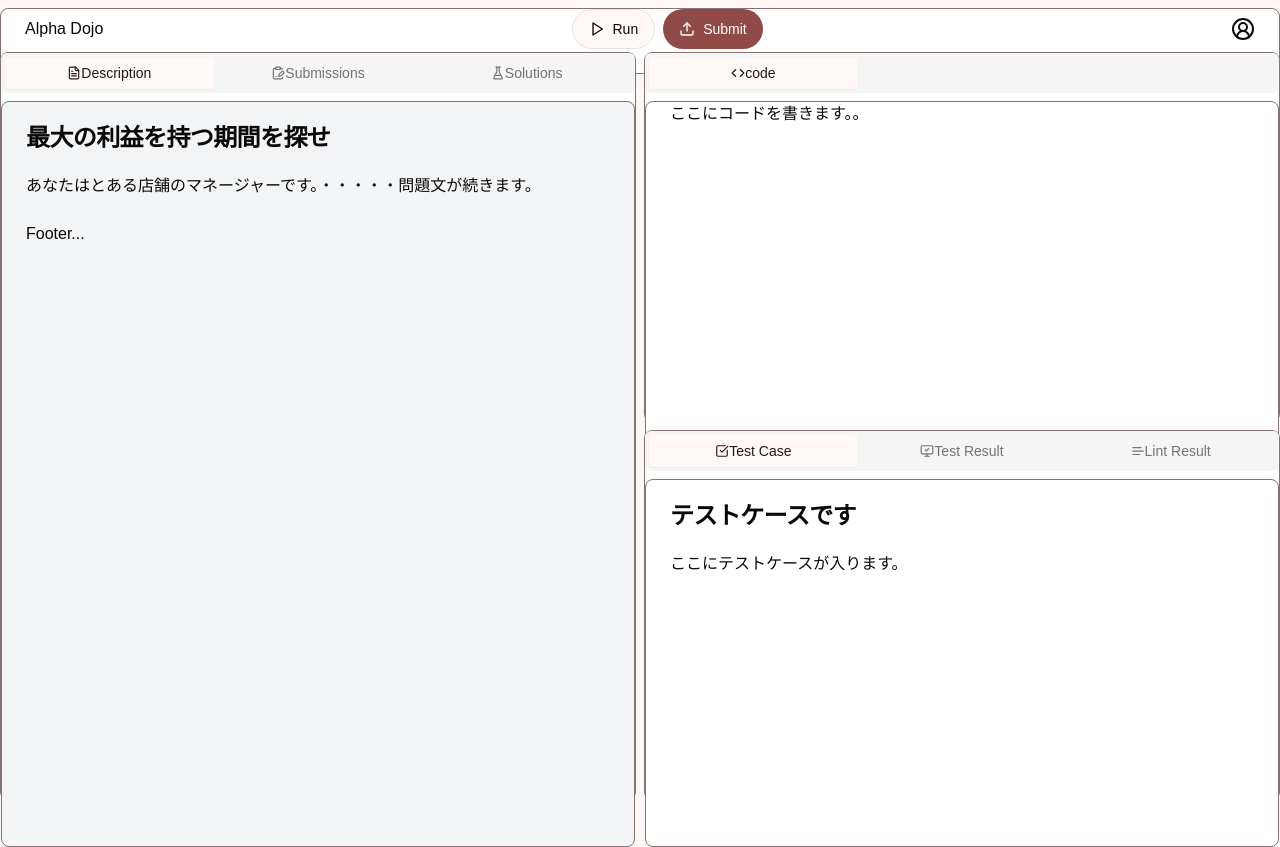
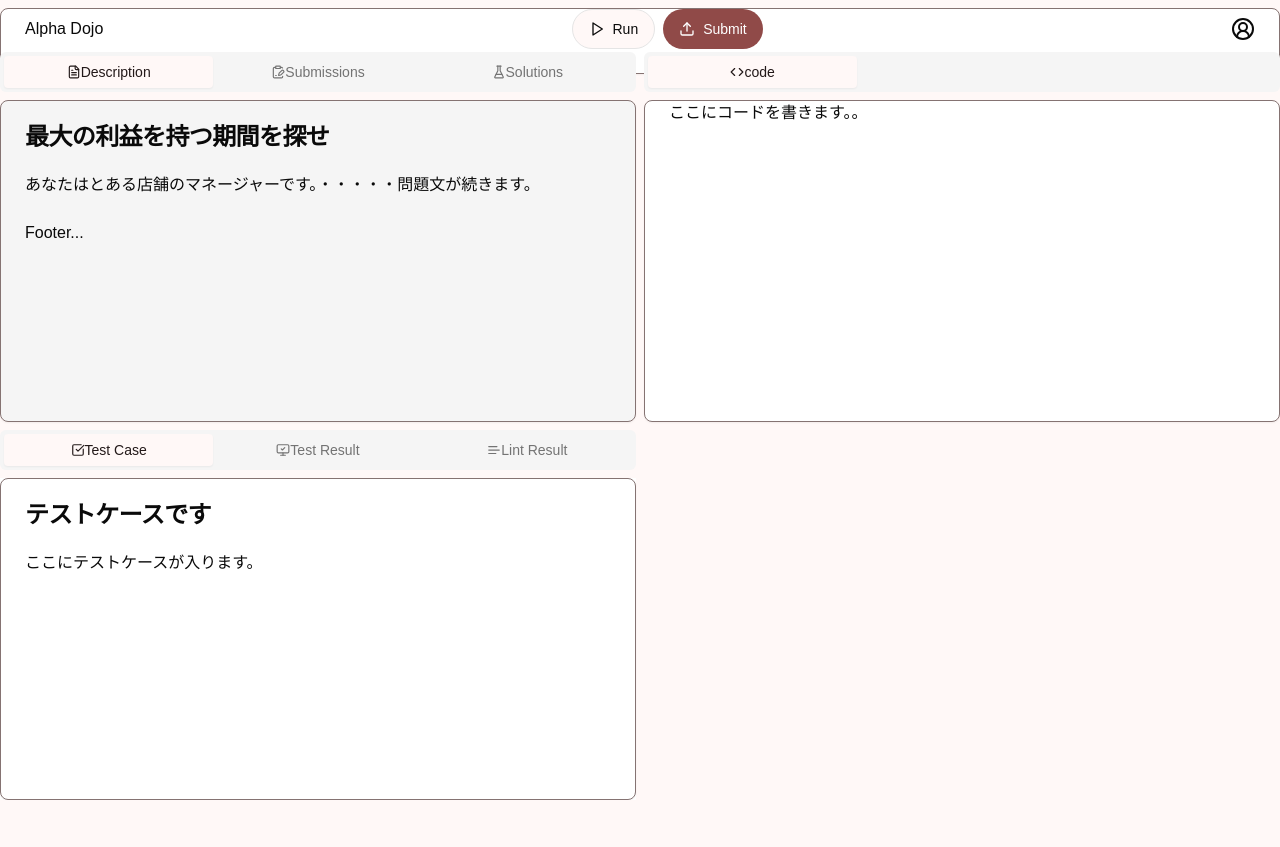
Before and after one commit to Greek-Academy/alpha-dojo-v2, a Next.js app: page / in a window 1280 px wide. After the commit the page ends 800 px from the top, so only its background shows below. Built offline with nearby package versions, Linux system fonts and the light colour scheme.

Commit message:
fix: React-Grid-Layout を適用するために、各 tab デザインのバグ (タブの内容がはみ出る) を修正

```diff
--- a/app/components/code-tab.tsx
+++ b/app/components/code-tab.tsx
@@ -4,24 +4,20 @@ import { Code } from 'lucide-react';
 
 export const CodeTab = () => {
   return (
-    <Card className="w-full h-full">
-      <Tabs defaultValue="code" className="w-full h-full">
+    <Tabs defaultValue="code" className='h-full flex flex-col [&:not(:first-child)]:*:flex-grow' /** flex 以降は DOJO-31 で実装予定なので、今後不要 */>
       <TabsList className="grid w-full grid-cols-3">
         <TabsTrigger value="code" className="w-full">
           <Code size="14" />
           code
         </TabsTrigger>
       </TabsList>
-        <div className="h-full">
-          <TabsContent value="code" className="h-full bg-white">
+      <TabsContent value="code">
         <Card className="h-full">
           <CardContent className="space-y-2">
             ここにコードを書きます。。
           </CardContent>
         </Card>
       </TabsContent>
-        </div>
     </Tabs>
-    </Card>
   );
 };
--- a/app/components/problem-tab.tsx
+++ b/app/components/problem-tab.tsx
@@ -10,24 +10,22 @@ import { ClipboardPenLine, FileText, FlaskConical } from 'lucide-react';
 
 export const ProbremTab = () => {
   return (
-    <Card className="row-span-2 w-full h-full">
-      <Tabs defaultValue="description" className="w-full h-full">
-        <TabsList className="grid w-full grid-cols-3">
-          <TabsTrigger value="description" className="w-full">
+    <Tabs defaultValue="description" className='h-full flex flex-col [&:not(:first-child)]:*:flex-grow' /** flex 以降は DOJO-31 で実装予定なので、今後不要 */>
+      <TabsList className="grid grid-cols-3">
+        <TabsTrigger value="description">
           <FileText size="14" />
           Description
         </TabsTrigger>
-          <TabsTrigger value="submissions" className="w-full">
+        <TabsTrigger value="submissions">
           <ClipboardPenLine size="14" />
           Submissions
         </TabsTrigger>
-          <TabsTrigger value="solutions" className="w-full">
+        <TabsTrigger value="solutions">
           <FlaskConical size="14" /> Solutions
         </TabsTrigger>
       </TabsList>
-        <div className="h-full">
-          <TabsContent value="description" className="h-full">
-            <Card className="h-full bg-gray-100">
+      <TabsContent value="description">
+        <Card className="h-full bg-neutral-100">
           <CardHeader>
             <CardTitle>最大の利益を持つ期間を探せ</CardTitle>
           </CardHeader>
@@ -37,7 +35,7 @@ export const ProbremTab = () => {
           <CardFooter>Footer...</CardFooter>
         </Card>
       </TabsContent>
-          <TabsContent value="submissions" className="h-full bg-white">
+      <TabsContent value="submissions" className="bg-white">
         <Card className="h-full bg-gray-100">
           <CardHeader>
             <CardTitle>Submissions</CardTitle>
@@ -46,7 +44,7 @@ export const ProbremTab = () => {
           <CardFooter>Footer...</CardFooter>
         </Card>
       </TabsContent>
-          <TabsContent value="solutions" className="h-full bg-white">
+      <TabsContent value="solutions" className="bg-white">
         <Card className="h-full bg-gray-100">
           <CardHeader>
             <CardTitle>Solutions</CardTitle>
@@ -57,8 +55,6 @@ export const ProbremTab = () => {
           <CardFooter>Footer...</CardFooter>
         </Card>
       </TabsContent>
-        </div>
     </Tabs>
-    </Card>
   );
 };
--- a/app/components/test-tab.tsx
+++ b/app/components/test-tab.tsx
@@ -10,8 +10,7 @@ import { MonitorCheck, SquareCheckBig, Text } from 'lucide-react';
 
 export const TestTab = () => {
   return (
-    <Card className="w-full h-full">
-      <Tabs defaultValue="testcase" className="w-full h-full">
+    <Tabs defaultValue="testcase" className='h-full flex flex-col [&:not(:first-child)]:*:flex-grow' /** flex 以降は DOJO-31 で実装予定なので、今後不要 */>
       <TabsList className="grid w-full grid-cols-3">
         <TabsTrigger value="testcase" className="w-full">
           <SquareCheckBig size="14" />
@@ -25,8 +24,7 @@ export const TestTab = () => {
           <Text size="14" /> Lint Result
         </TabsTrigger>
       </TabsList>
-        <div className="h-full">
-          <TabsContent value="testcase" className="h-full bg-white">
+        <TabsContent value="testcase" className="bg-white">
           <Card className="h-full">
             <CardHeader>
               <CardTitle>テストケースです</CardTitle>
@@ -36,7 +34,7 @@ export const TestTab = () => {
             </CardContent>
           </Card>
         </TabsContent>
-          <TabsContent value="testresult" className="h-full bg-white">
+        <TabsContent value="testresult" className="bg-white">
           <Card className="h-full">
             <CardHeader>
               <CardTitle>テスト結果</CardTitle>
@@ -46,7 +44,7 @@ export const TestTab = () => {
             </CardContent>
           </Card>
         </TabsContent>
-          <TabsContent value="lintresult" className="h-full bg-white">
+        <TabsContent value="lintresult" className="bg-white">
           <Card className="h-full">
             <CardHeader>
               <CardTitle>Solutions</CardTitle>
@@ -57,8 +55,6 @@ export const TestTab = () => {
             <CardFooter>Footer...</CardFooter>
           </Card>
         </TabsContent>
-        </div>
     </Tabs>
-    </Card>
   );
 };
```
Lines whose indentation alone changed are shown as unchanged.
